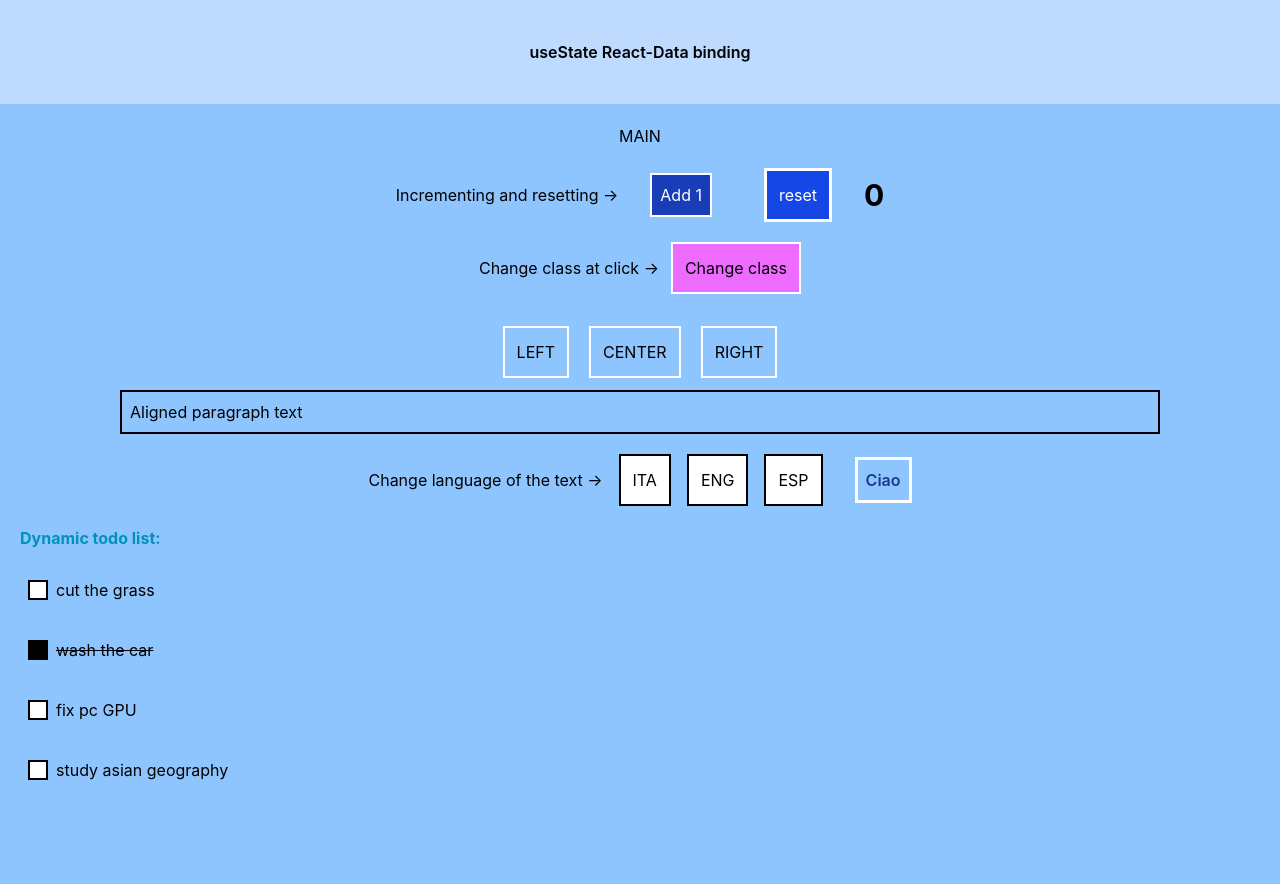
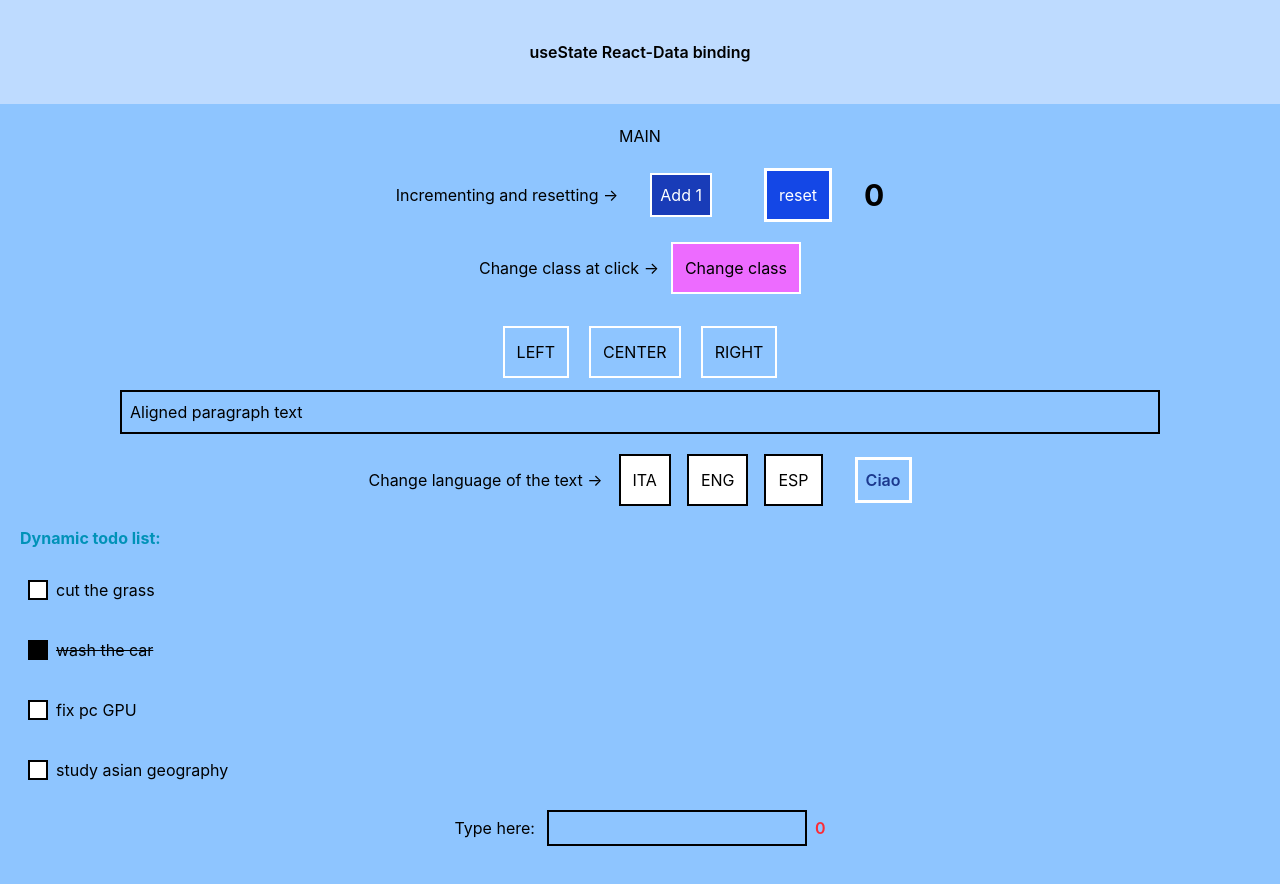
Before and after one commit to gianlucadecampo/react-binding, a React (Vite) app: page / in a window 1280 px wide. Shown: the top 884 px of the page. Built offline with nearby package versions, Linux system fonts and the light colour scheme.

Commit message:
charCounter component

```diff
--- a/src/components/layout/Main.jsx
+++ b/src/components/layout/Main.jsx
@@ -3,6 +3,7 @@ import ButtonClass from '../ui/ButtonClass'
 import AlignButton from '../ui/AlignButton'
 import Welcome from '../ui/Welcome'
 import Todo from '../ui/Todo'
+import CharCounter from '../ui/CharCounter'
 
 export default function Main() {
   return (
@@ -13,6 +14,7 @@ export default function Main() {
       <AlignButton />
       <Welcome />
       <Todo />
+      <CharCounter />
     </section>
   )
 }
--- /dev/null
+++ b/src/components/ui/CharCounter.jsx
@@ -0,0 +1,12 @@
+import { useState } from "react"
+
+export default function CharCounter() {
+  const [count, setCount] = useState(0)
+  return (
+    <div className="flex justify-center place-items-center mt-5">
+      <label htmlFor="textInput">Type here:</label>
+      <input type="text" id="textInput" className="border-2 p-1 ml-3" onChange={e => { setCount(e.target.value.length) }} />
+      <p className="ml-2 font-semibold text-red-500">{count}</p>
+    </div>
+  )
+}
```
